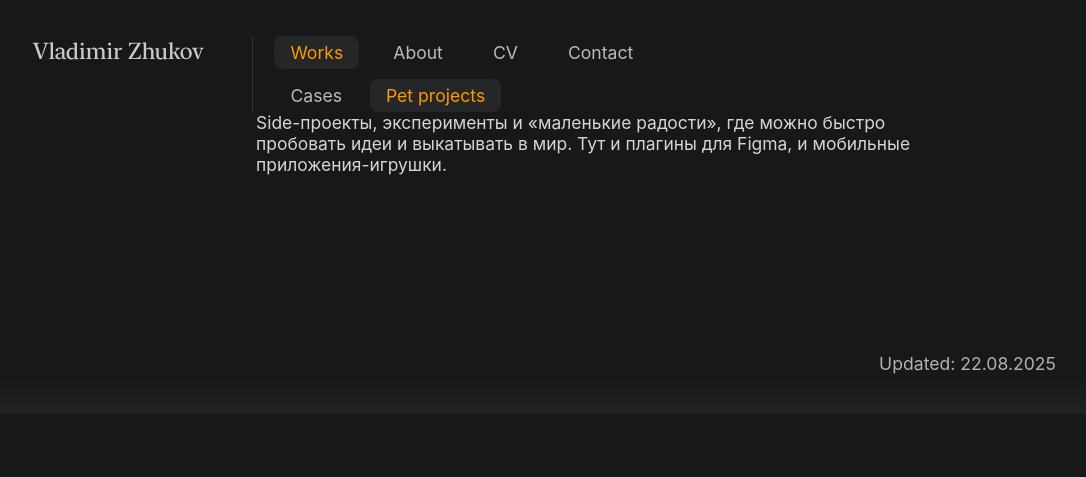
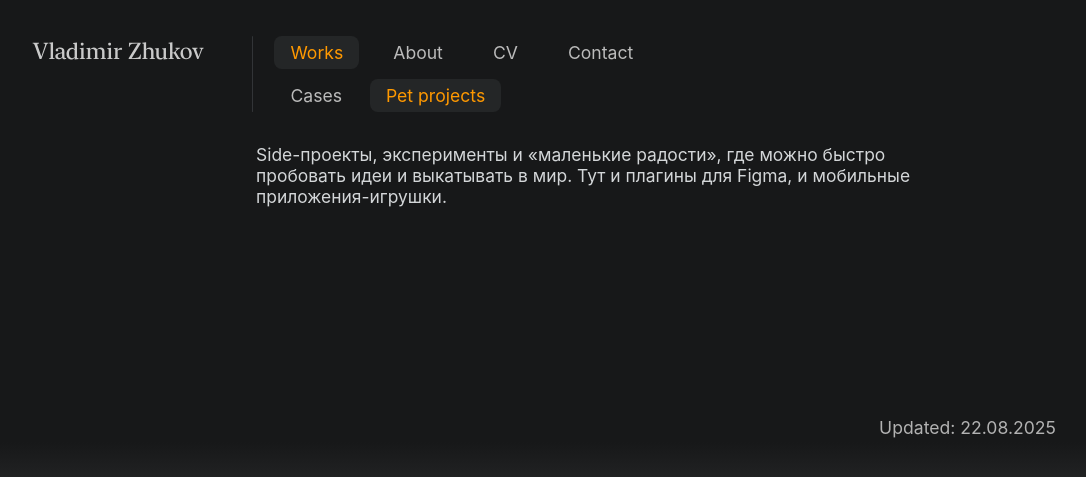
Before and after one commit to uxiscool/experience, a Jekyll site: the page built from pet-projects.md, in a window 1280 px wide. Shown: the top 477 px of the page, without its empty margins (24-1110 px from the left). Built offline with Jekyll 4.4.1, drawn with Linux system fonts in a browser that asks for light colours.

Commit message:
Add files via upload

```diff
--- a/css/main.css
+++ b/css/main.css
@@ -851,7 +851,7 @@ body.page-contact > main { flex: 1 0 auto; }
 /* ===== Pet projects ===== */
 
 /* Описание раздела — берём тот же ритм, что у лейбла кейса */
-.pet-meta { padding: 0 280px; margin: 0 0 28px; }
+.pet-meta { padding: 32px 280px; margin: 0 0 28px; }
 @media (max-width: 980px){ .pet-meta { padding: 0 64px; } }
 .pet-meta .case-summary2 { margin: 0; }
 
```
